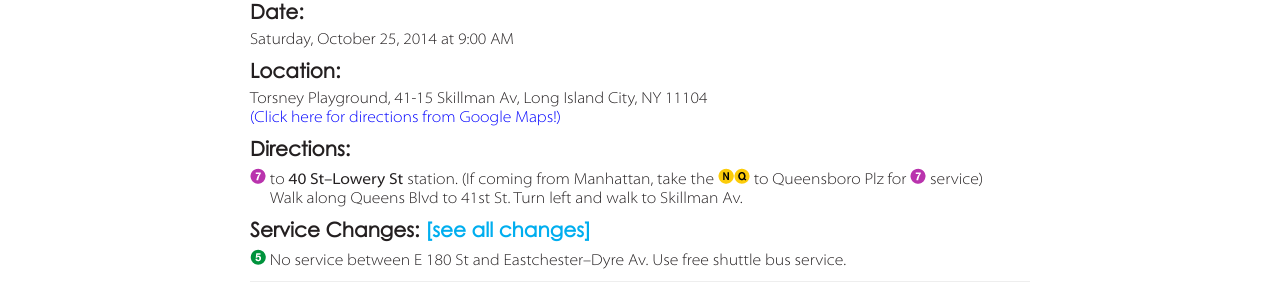
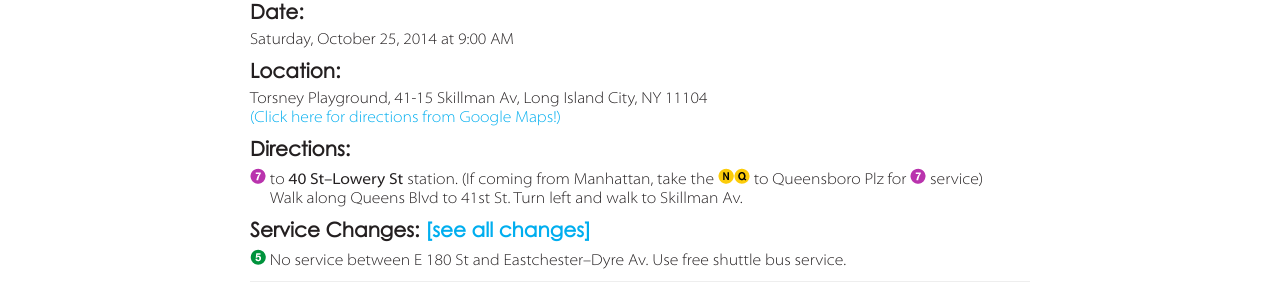
Before and after one commit to d11directions/d11directions.github.io, a Jekyll site: the page built from _posts/2014-10-25-Sports_Tournament.html, in a window 1280 px wide. Shown: the part 244-534 px from the top of the page. Built offline with Jekyll 4.4.1, drawn with Linux system fonts in a browser that asks for light colours.

Commit message:
Update Direction Layout: change color of link to Google Maps

```diff
--- a/_layouts/direction.html
+++ b/_layouts/direction.html
@@ -19,11 +19,11 @@ layout: default
 
     {% if page.location %}
     <h4>Location:</h4>
-    <td>{{ page.location }}{% if page.gmap %}<br><a href="{{ page.gmap }}" style="color:#0000FF; text-align:left">(Click here for directions from Google Maps!)</a>{% endif %}{% if page.gmaps %}<br>{% for gmap in page.gmaps %}<a href="{{ gmap.link }}" style="color:#0000FF; text-align:left">({{ gmap.for %}}: Click here for directions from Google Maps!)</a><br>{% endfor %}{% endif %}
+    <td>{{ page.location }}{% if page.gmap %}<br><a href="{{ page.gmap }}">(Click here for directions from Google Maps!)</a>{% endif %}{% if page.gmaps %}<br>{% for gmap in page.gmaps %}<a href="{{ gmap.link }}" style="color:#0000FF; text-align:left">({{ gmap.for %}}: Click here for directions from Google Maps!)</a><br>{% endfor %}{% endif %}
     {% endif %}
     {% if page.locations %}
     <h4>Locations:</h4>
-    {% for loc in page.locations %}{{ loc }}<br>{% endfor %}{% if page.gmap %}<a href="{{ page.gmap }}" style="color:#0000FF; text-align:left">(Click here for directions from Google Maps!)</a>{% endif %}{% if page.gmaps %}{% for gmap in page.gmaps %}<a href="{{ gmap.link }}" style="color:#0000FF; text-align:left">({{ gmap.for %}}: Click here for directions from Google Maps!)</a><br>{% endfor %}{% endif %}
+    {% for loc in page.locations %}{{ loc }}<br>{% endfor %}{% if page.gmap %}<a href="{{ page.gmap }}">(Click here for directions from Google Maps!)</a>{% endif %}{% if page.gmaps %}{% for gmap in page.gmaps %}<a href="{{ gmap.link }}" style="color:#0000FF; text-align:left">({{ gmap.for %}}: Click here for directions from Google Maps!)</a><br>{% endfor %}{% endif %}
     {% endif %}
 
     {% if page.nearest-station %}
```
